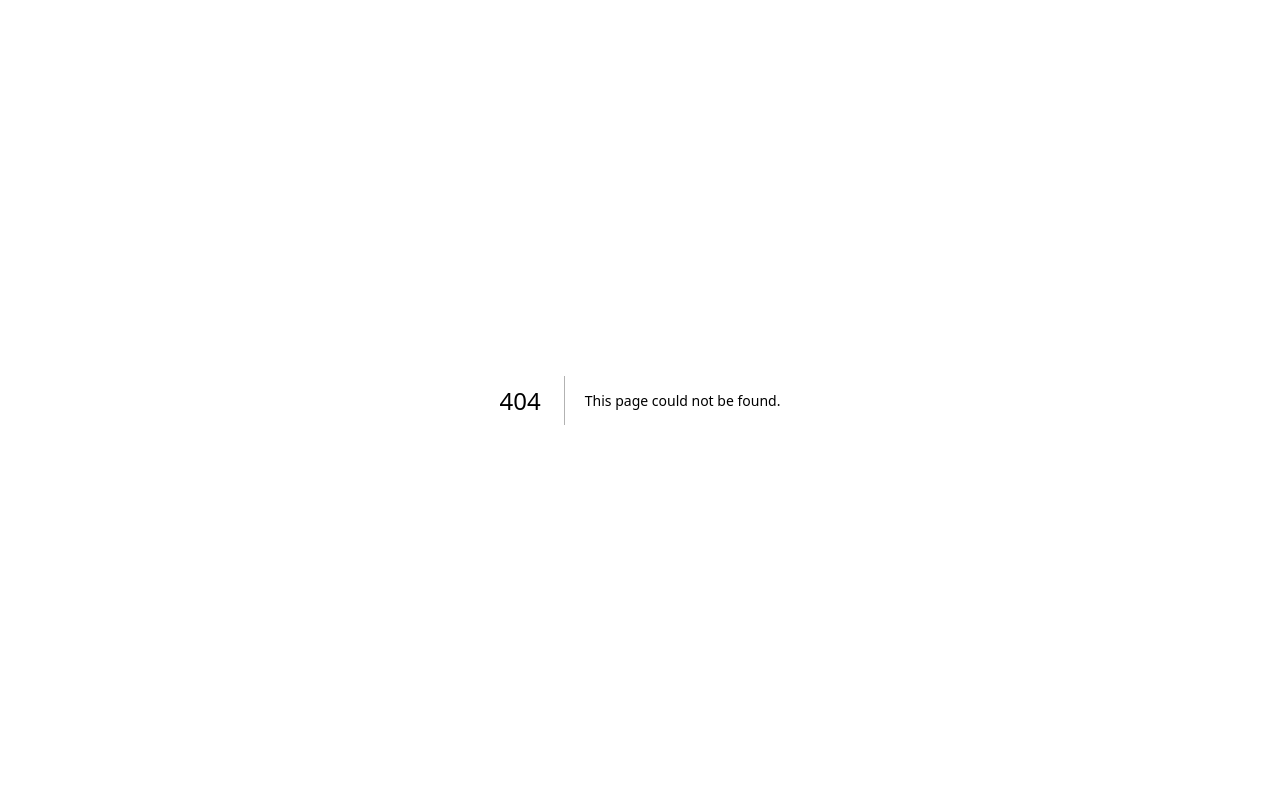
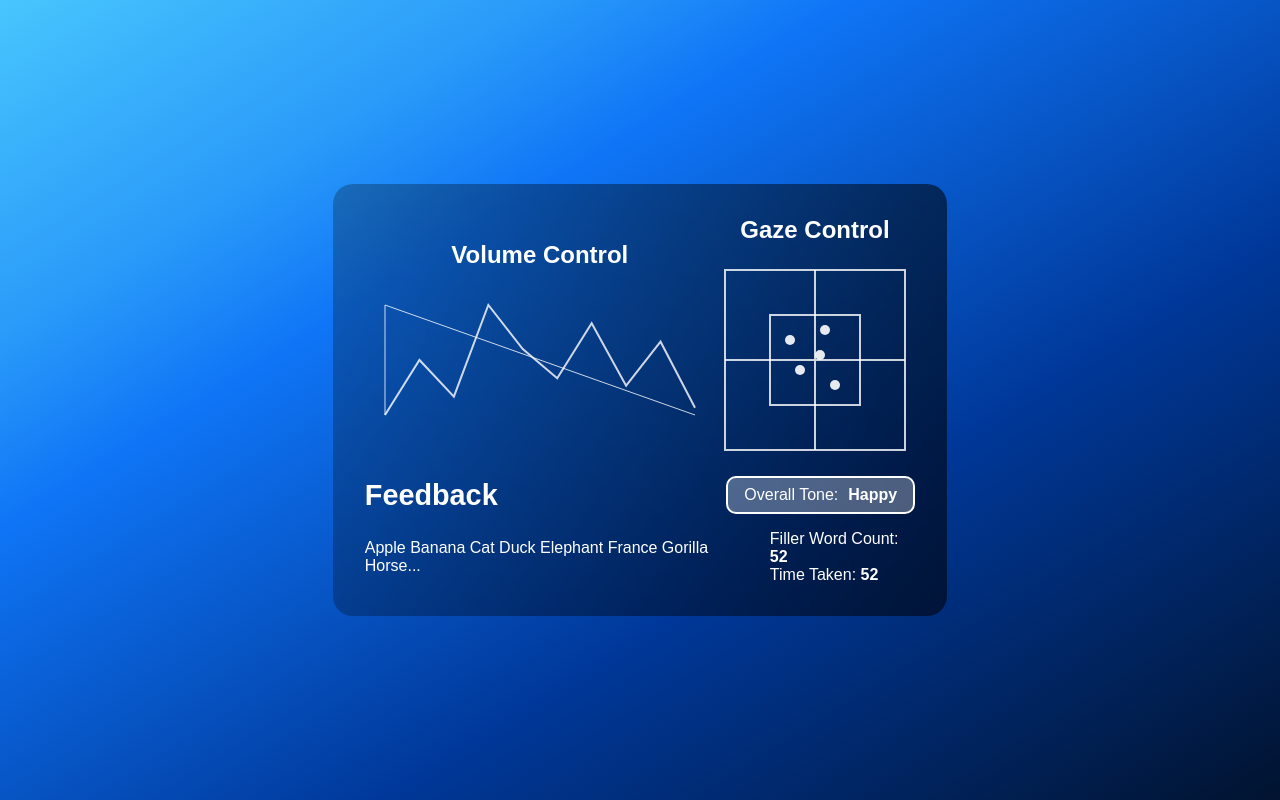
Before and after one commit to puyepuye/conuhacks-PitchItPerfect, a Next.js app in the folder client/: page /summary in a window 1280 px wide. Before the commit this address had no page. Built offline with nearby package versions, Linux system fonts and the light colour scheme.

Commit message:
still some problems

```diff
--- /dev/null
+++ b/client/src/app/summary/page.tsx
@@ -0,0 +1,187 @@
+"use client";
+
+import React, { useEffect, useRef, useState } from "react";
+import "./settings.css"; // Import the updated styles
+import Image from "next/image";
+
+const PitchUploader: React.FC = () => {
+  const volumeCanvasRef = useRef<HTMLCanvasElement>(null);
+  const gazeCanvasRef = useRef<HTMLCanvasElement>(null);
+
+  // State for Volume and Gaze Data
+  const [volumeData] = useState([
+    [20, 0], [35, 1], [25, 2], [50, 3], [38, 4],
+    [30, 5], [45, 6], [28, 7], [40, 8], [22, 9],
+  ]);
+
+  const [gazeData] = useState([
+    [-25, 20], [10, 30], [-15, -10], [20, -25], [5, 5],
+  ]);
+
+  // Draw Volume Control Graph
+  useEffect(() => {
+    const canvas = volumeCanvasRef.current;
+    if (!canvas) return;
+    const ctx = canvas.getContext("2d");
+    if (!ctx) return;
+
+    const width = canvas.width;
+    const height = canvas.height;
+    const padding = 20;
+    const maxTime = volumeData.length - 1;
+    const maxVolume = Math.max(...volumeData.map(([v]) => v));
+    const minVolume = Math.min(...volumeData.map(([v]) => v));
+    const scaleX = (width - 2 * padding) / maxTime;
+    const scaleY = (height - 2 * padding) / (maxVolume - minVolume);
+
+    ctx.clearRect(0, 0, width, height);
+
+    // Draw Axes
+    ctx.strokeStyle = "rgba(255, 255, 255, 0.8)";
+    ctx.lineWidth = 1;
+    ctx.beginPath();
+    ctx.moveTo(padding, height - padding);
+    ctx.lineTo(padding, padding);
+    ctx.lineTo(width - padding, height - padding);
+    ctx.stroke();
+
+    // Draw Line Graph
+    ctx.strokeStyle = "rgba(255, 255, 255, 0.8)";
+    ctx.lineWidth = 2;
+    ctx.beginPath();
+    volumeData.forEach(([volume, time], index) => {
+      const x = padding + time * scaleX;
+      const y = height - padding - (volume - minVolume) * scaleY;
+      if (index === 0) ctx.moveTo(x, y);
+      else ctx.lineTo(x, y);
+    });
+    ctx.stroke();
+  }, [volumeData]); // ✅ Only depends on `volumeData`
+
+  // Draw Gaze Control Box
+  useEffect(() => {
+    const canvas = gazeCanvasRef.current;
+    if (!canvas) return;
+    const ctx = canvas.getContext("2d");
+    if (!ctx) return;
+
+    const width = canvas.width;
+    const height = canvas.height;
+    const padding = 10;
+    const halfSize = (width - 2 * padding) / 2;
+
+    ctx.clearRect(0, 0, width, height);
+    ctx.translate(width / 2, height / 2);
+
+    // Draw Outer Square
+    ctx.strokeStyle = "rgba(255, 255, 255, 0.8)";
+    ctx.lineWidth = 2;
+    ctx.strokeRect(-halfSize, -halfSize, halfSize * 2, halfSize * 2);
+
+    // Draw Inner Square
+    const innerSize = halfSize / 2;
+    ctx.strokeRect(-innerSize, -innerSize, innerSize * 2, innerSize * 2);
+
+    // Draw Axis
+    ctx.beginPath();
+    ctx.moveTo(-halfSize, 0);
+    ctx.lineTo(halfSize, 0);
+    ctx.moveTo(0, -halfSize);
+    ctx.lineTo(0, halfSize);
+    ctx.stroke();
+
+    // Plot Sample Points
+    ctx.fillStyle = "rgba(255, 255, 255, 0.9)";
+    gazeData.forEach(([x, y]) => {
+      ctx.beginPath();
+      ctx.arc(x, -y, 5, 0, Math.PI * 2);
+      ctx.fill();
+    });
+
+    ctx.setTransform(1, 0, 0, 1, 0, 0);
+  }, [gazeData]); // ✅ Only depends on `gazeData`
+
+  return (
+    <div
+      style={{
+        position: "fixed",
+        top: 0,
+        left: 0,
+        width: "100vw",
+        height: "100vh",
+        display: "flex",
+        justifyContent: "center",
+        alignItems: "center",
+        padding: "0 20vw",
+      }}
+    >
+      {/* 🏠 Main Box */}
+      <div
+        style={{
+          display: "flex",
+          flexDirection: "column",
+          padding: "2rem",
+          borderRadius: "20px",
+          background: "linear-gradient(270deg, rgba(0,0,0,0.55) 0%, rgba(0,0,0,0.25) 100%)",
+          gap: "1rem",
+          width: "80%",
+          maxWidth: "900px",
+        }}
+      >
+        {/* 📌 Volume & Gaze Control */}
+        <div style={{ display: "flex", justifyContent: "space-between", alignItems: "center" }}>
+          {/* Volume Control Graph */}
+          <div style={{ flex: 1, display: "flex", flexDirection: "column", alignItems: "center" }}>
+            <h3 style={{ color: "#FFFFFF", fontSize: "1.5rem", fontWeight: "bold", marginBottom: "1rem" }}>
+              Volume Control
+            </h3>
+            <canvas ref={volumeCanvasRef} width={350} height={150} style={{ backgroundColor: "transparent" }} />
+          </div>
+
+          {/* Gaze Control */}
+          <div style={{ flex: 1, display: "flex", flexDirection: "column", alignItems: "center" }}>
+            <h3 style={{ color: "#FFFFFF", fontSize: "1.5rem", fontWeight: "bold", marginBottom: "1rem" }}>
+              Gaze Control
+            </h3>
+            <canvas ref={gazeCanvasRef} width={200} height={200} style={{ backgroundColor: "transparent" }} />
+          </div>
+        </div>
+
+        {/* ✅ Feedback & Overall Tone */}
+        <div style={{ display: "flex", justifyContent: "space-between", alignItems: "center" }}>
+          <h2 style={{ color: "#FFFFFF", fontSize: "1.8rem", fontWeight: "bold", margin: 0 }}>
+            Feedback
+          </h2>
+          <div
+            style={{
+              display: "flex",
+              alignItems: "center",
+              backgroundColor: "rgba(255, 255, 255, 0.3)",
+              border: "2px solid white",
+              borderRadius: "10px",
+              padding: "8px 16px",
+            }}
+          >
+            <span style={{ color: "white", fontSize: "1rem", fontWeight: "500" }}>Overall Tone:</span>
+            <span style={{ color: "white", fontSize: "1rem", fontWeight: "bold", marginLeft: "10px" }}>
+              Happy
+            </span>
+          </div>
+        </div>
+
+        {/* ✅ Feedback Box & Stats */}
+        <div style={{ display: "flex", justifyContent: "space-between", alignItems: "center", gap: "1rem" }}>
+          <div className="scroll-box">
+            <p>Apple Banana Cat Duck Elephant France Gorilla Horse...</p>
+          </div>
+          <div>
+            <p>Filler Word Count: <b>52</b></p>
+            <p>Time Taken: <b>52</b></p>
+          </div>
+        </div>
+      </div>
+    </div>
+  );
+};
+
+export default PitchUploader;
--- /dev/null
+++ b/client/src/app/summary/settings.css
@@ -0,0 +1,90 @@
+/* Move Logo to the Top-Left Corner */
+.logo-container {
+    position: absolute;
+    top: 32px;  /* Keeps the same top padding */
+    left: 40px;  /* Moves the logo to the left */
+    display: flex;
+    flex-direction: column; /* Stacks logo and text */
+    align-items: center; /* Ensures they remain centered */
+    justify-content: center;
+    text-align: center;
+    gap: 12px; /* Space between logo and text */
+}
+
+/* Adjust Logo Size */
+.logo {
+    width: 45px; /* Slightly smaller for better alignment */
+    height: auto;
+}
+
+/* Move "Pitch" Slightly to the Left */
+.logo-text {
+    font-size: 18px;
+    font-weight: bold;
+    text-align: center;
+    margin-left: 0; /* Reset any previous adjustments */
+}
+
+.toggle-container {
+    position: absolute;
+    top: 45px; /* Adjusts positioning */
+    right: 40px; /* Moves to top-right */
+}
+
+/* Toggle Button Wrapper */
+.toggle {
+    display: flex;
+    align-items: center;
+    width: 250px;
+    height: 46px;
+    background: linear-gradient(90deg, rgba(255, 255, 255, 0.54) 0%, #FFFFFF 100%);
+    border-radius: 50px;
+    padding: 4px; /* Inner spacing */
+}
+
+/* Toggle Buttons */
+.toggle-btn {
+    flex: 1;
+    height: 38px;
+    border: none;
+    border-radius: 50px;
+    font-size: 14px;
+    cursor: pointer;
+    background: transparent;
+    color: #003899;
+    font-weight: 500;
+    transition: 0.3s ease;
+}
+
+/* Active Button */
+.toggle-btn.active {
+    background: #002147;
+    color: white;
+}
+
+/* Custom scrollbar for WebKit browsers (Chrome, Safari, Edge) */
+.scroll-box::-webkit-scrollbar {
+    width: 6px; /* Thin scrollbar */
+  }
+
+  .scroll-box::-webkit-scrollbar-track {
+    background: transparent; /* Invisible track */
+    border-radius: 10px;
+  }
+
+  .scroll-box::-webkit-scrollbar-thumb {
+    background: transparent; /* Initially transparent */
+    border-radius: 10px;
+    border: 2px solid rgba(255, 255, 255, 0.6); /* White outline */
+  }
+
+  /* Show the scrollbar on hover */
+  .scroll-box:hover::-webkit-scrollbar-thumb {
+    background: rgba(255, 255, 255, 0.3); /* Light white fill */
+  }
+
+  /* For Firefox */
+  .scroll-box {
+    scrollbar-width: thin;
+    scrollbar-color: rgba(255, 255, 255, 0.6) transparent;
+  }
```
